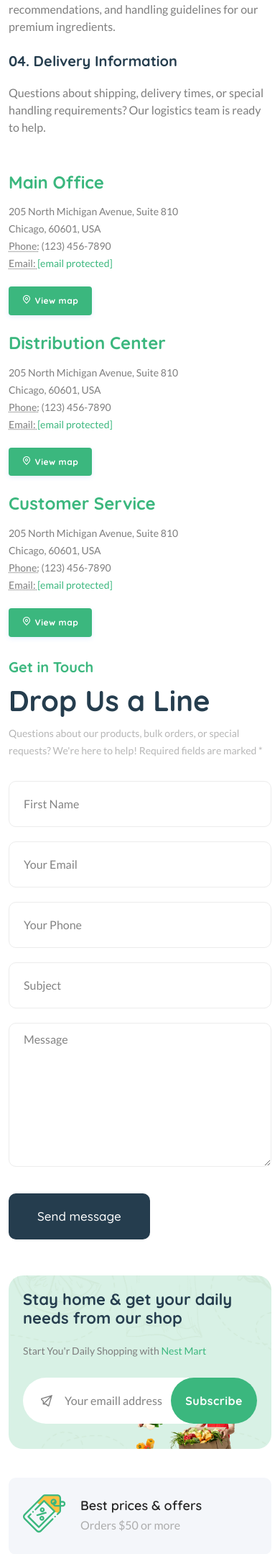
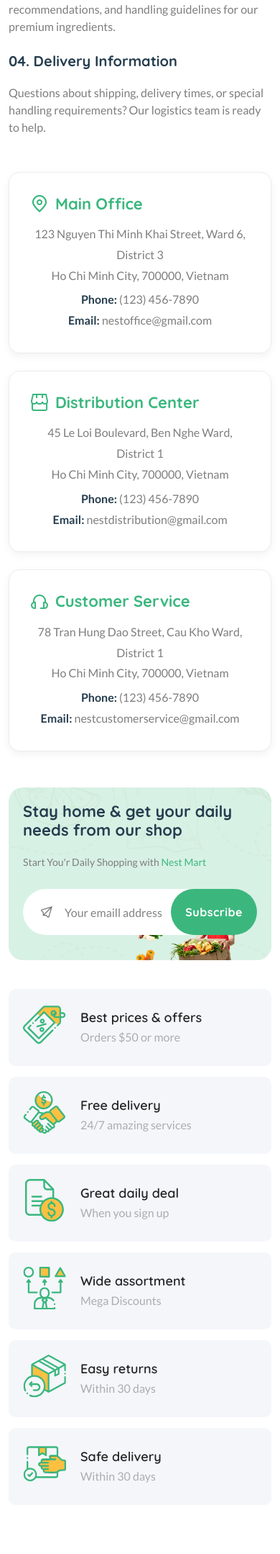
Before and after one commit to gnaht1/food-ecommerce-web, a Django app: page /contact/ in a window 390 px wide. Shown: the part 1019-3178 px from the top of the page at 72% size. Run offline with Django 5.2, Linux system fonts and the light colour scheme; data that the repository does not hold is empty; parts of the project's set-up code (start-up, migrations or seed data) failed here and were passed over; some libraries are stand-ins or nearby versions.

Commit message:
fix contact page

```diff
--- a/templates/core/category-product-list.html
+++ b/templates/core/category-product-list.html
@@ -147,7 +147,7 @@
                             </ul>
                         </nav>
                     </div> {% endcomment %}
-                    <section class="section-padding pb-5">
+                    {% comment %} <section class="section-padding pb-5">
                         <div class="section-title">
                             <h3 class="">Deals Of The Day</h3>
                             <a class="show-all" href="shop-grid-right.html">
@@ -305,7 +305,7 @@
                                 </div>
                             </div>
                         </div>
-                    </section>
+                    </section> {% endcomment %}
                     <!--End Deals-->
                 </div>
             </div>
--- a/templates/core/contact.html
+++ b/templates/core/contact.html
@@ -45,42 +45,92 @@
                     </div>
                 </div>
             </div>
-            <section class="container mb-50 d-none d-md-block">
+            {% comment %} <section class="container mb-50 d-none d-md-block">
                 <div class="border-radius-15 overflow-hidden">
                     <div id="map-panes" class="leaflet-map"></div>
                 </div>
-            </section>
+            </section> {% endcomment %}
             <div class="container">
                 <div class="row">
                     <div class="col-xl-10 col-lg-12 m-auto">
                         <section class="mb-50">
-                            <div class="row mb-60">
+                            <style>
+                                .contact-card {
+                                    background-color: #ffffff;
+                                    border: 1px solid #ececec;
+                                    border-radius: 15px;
+                                    padding: 30px;
+                                    box-shadow: 0 4px 12px rgba(0,0,0,0.05);
+                                    transition: transform .2s, box-shadow .2s;
+                                    height: 100%;
+                                }
+                                .contact-card:hover {
+                                    transform: translateY(-5px);
+                                    box-shadow: 0 8px 20px rgba(0,0,0,0.08);
+                                }
+                                .contact-card h4 {
+                                    font-size: 22px;
+                                    font-weight: 700;
+                                    display: flex;
+                                    align-items: center;
+                                    gap: 10px;
+                                }
+                                .contact-card h4 i {
+                                    font-size: 24px;
+                                    color: #3bb77e;
+                                }
+                                .contact-card p {
+                                    color: #7e7e7e;
+                                    line-height: 1.8;
+                                }
+                                .contact-card abbr {
+                                    font-weight: 600;
+                                    color: #253d4e;
+                                    text-decoration: none;
+                                }
+                            </style>
+                            <div class="row text-center">
                                 <div class="col-md-4 mb-4 mb-md-0">
-                                    <h4 class="mb-15 text-brand">Main Office</h4>
-                                    205 North Michigan Avenue, Suite 810<br />
-                                    Chicago, 60601, USA<br />
-                                    <abbr title="Phone">Phone:</abbr> (123) 456-7890<br />
-                                    <abbr title="Email">Email: </abbr><a href="/cdn-cgi/l/email-protection" class="__cf_email__" data-cfemail="395a56574d585a4d797c4f584b58175a5654">[email&#160;protected]</a><br />
-                                    <a class="btn btn-sm font-weight-bold text-white mt-20 border-radius-5 btn-shadow-brand hover-up"><i class="fi-rs-marker mr-5"></i>View map</a>
+                                    <div class="contact-card">
+                                        <h4 class="mb-15 text-brand"><i class="fi-rs-marker"></i>Main Office</h4>
+                                        <p>
+                                            123 Nguyen Thi Minh Khai Street, Ward 6, District 3<br />
+                                            Ho Chi Minh City, 700000, Vietnam
+                                        </p>
+                                        <p>
+                                            <abbr title="Phone">Phone:</abbr> (123) 456-7890<br />
+                                            <abbr title="Email">Email: </abbr> nestoffice@gmail.com
+                                        </p>
+                                    </div>
                                 </div>
                                 <div class="col-md-4 mb-4 mb-md-0">
-                                    <h4 class="mb-15 text-brand">Distribution Center</h4>
-                                    205 North Michigan Avenue, Suite 810<br />
-                                    Chicago, 60601, USA<br />
-                                    <abbr title="Phone">Phone:</abbr> (123) 456-7890<br />
-                                    <abbr title="Email">Email: </abbr><a href="/cdn-cgi/l/email-protection" class="__cf_email__" data-cfemail="85e6eaebf1e4e6f1c5c0f3e4f7e4abe6eae8">[email&#160;protected]</a><br />
-                                    <a class="btn btn-sm font-weight-bold text-white mt-20 border-radius-5 btn-shadow-brand hover-up"><i class="fi-rs-marker mr-5"></i>View map</a>
+                                    <div class="contact-card">
+                                        <h4 class="mb-15 text-brand"><i class="fi-rs-shop"></i>Distribution Center</h4>
+                                        <p>
+                                            45 Le Loi Boulevard, Ben Nghe Ward, District 1<br />
+                                            Ho Chi Minh City, 700000, Vietnam
+                                        </p>
+                                        <p>
+                                            <abbr title="Phone">Phone:</abbr> (123) 456-7890<br />
+                                            <abbr title="Email">Email: </abbr> nestdistribution@gmail.com
+                                        </p>
+                                    </div>
                                 </div>
                                 <div class="col-md-4">
-                                    <h4 class="mb-15 text-brand">Customer Service</h4>
-                                    205 North Michigan Avenue, Suite 810<br />
-                                    Chicago, 60601, USA<br />
-                                    <abbr title="Phone">Phone:</abbr> (123) 456-7890<br />
-                                    <abbr title="Email">Email: </abbr><a href="/cdn-cgi/l/email-protection" class="__cf_email__" data-cfemail="2f4c40415b4e4c5b6f6a594e5d4e014c4042">[email&#160;protected]</a><br />
-                                    <a class="btn btn-sm font-weight-bold text-white mt-20 border-radius-5 btn-shadow-brand hover-up"><i class="fi-rs-marker mr-5"></i>View map</a>
+                                    <div class="contact-card">
+                                        <h4 class="mb-15 text-brand"><i class="fi-rs-headset"></i>Customer Service</h4>
+                                        <p>
+                                            78 Tran Hung Dao Street, Cau Kho Ward, District 1<br />
+                                            Ho Chi Minh City, 700000, Vietnam
+                                        </p>
+                                        <p>
+                                            <abbr title="Phone">Phone:</abbr> (123) 456-7890<br />
+                                            <abbr title="Email">Email: </abbr> nestcustomerservice@gmail.com
+                                        </p>
+                                    </div>
                                 </div>
                             </div>
-                            <div class="row">
+                            {% comment %} <div class="row">
                                 <div class="col-xl-8">
                                     <div class="contact-from-area padding-20-row-col">
                                         <h5 class="text-brand mb-10">Get in Touch</h5>
@@ -125,7 +175,7 @@
                                 <div class="col-lg-4 pl-50 d-lg-block d-none">
                                     <img class="border-radius-15 mt-50" src="{% static 'assets/imgs/page/contact-2.png' %}" alt="" />
                                 </div>
-                            </div>
+                            </div> {% endcomment %}
                         </section>
                     </div>
                 </div>
--- a/templates/core/vendor-detail.html
+++ b/templates/core/vendor-detail.html
@@ -176,7 +176,7 @@
                         {% endfor %}
                     </div>
                     <!--product grid-->
-                    <div class="pagination-area mt-20 mb-20">
+                    {% comment %} <div class="pagination-area mt-20 mb-20">
                         <nav aria-label="Page navigation example">
                             <ul class="pagination justify-content-start">
                                 <li class="page-item">
@@ -192,7 +192,7 @@
                                 </li>
                             </ul>
                         </nav>
-                    </div>
+                    </div> {% endcomment %}
                     <section class="section-padding pb-5">
                         <div class="section-title">
                             <h3 class="">Deals Of The Day</h3>
```
